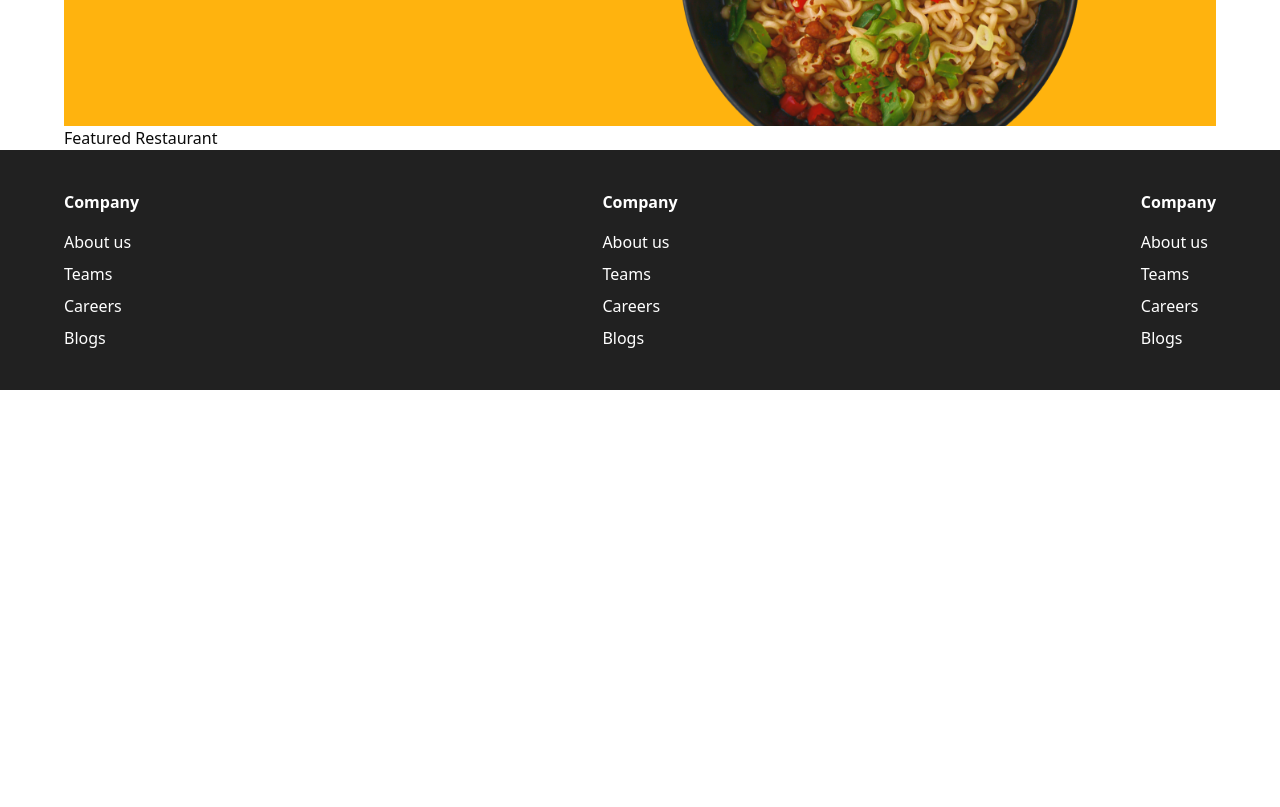
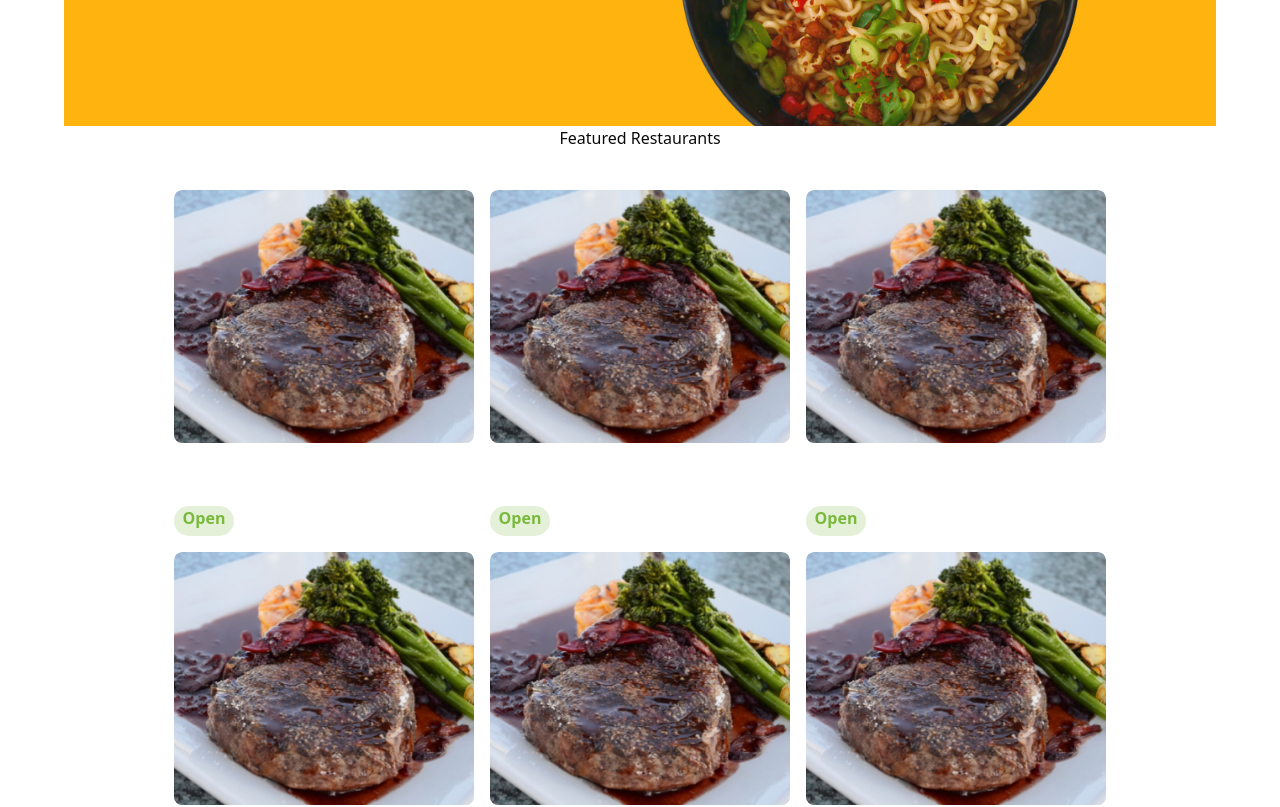
Before and after one commit to netnaho/A2SV_Frontend_Challenge, a Next.js app in the folder a2sv-interview-project/: page / in a window 1280 px wide. Shown: the part 440-1247 px from the top of the page. Before the commit the page ends 830 px from the top, so only its background shows below. Built offline with nearby package versions, Linux system fonts and the light colour scheme.

Commit message:
add FeaturedRestaurants component and integrate into Home page; enhance SingleRestaurant layout

```diff
--- a/a2sv-interview-project/src/app/page.tsx
+++ b/a2sv-interview-project/src/app/page.tsx
@@ -2,6 +2,7 @@ import Image from "next/image";
 import { Button } from "@/components/ui/button";
 import Hero from "@/components/Hero";
 import Footer from "@/components/Footer";
+import FeaturedRestaurants from "@/components/FeaturedRestaurants";
 
 export default function Home() {
   return (
@@ -25,7 +26,10 @@ export default function Home() {
           <Hero />
         </div>
         {/* Featured Restaurants */}
-        <div>Featured Restaurant</div>
+        <div>
+          <h1 className="text-center">Featured Restaurants</h1>
+          <FeaturedRestaurants />
+        </div>
       </div>
       {/* Footer */}
       <div>
--- a/a2sv-interview-project/src/components/FeaturedRestaurants.tsx
+++ b/a2sv-interview-project/src/components/FeaturedRestaurants.tsx
@@ -1,11 +1,16 @@
-import React from 'react'
+import React from "react";
+import SingleRestaurant from "./SingleRestaurant";
+
+const array = [1, 2, 3, 4, 5, 6, 7, 8, 9];
 
 const FeaturedRestaurants = () => {
   return (
-    <div>
+    <div className="my-10 flex flex-col justify-center items-center md:flex-row flex-wrap gap-4 mx-auto">
+      {array.map((item, index) => (
+        <SingleRestaurant key={index} />
+      ))}
+    </div>
+  );
+};
 
-    </div>
-  )
-}
-
-export default FeaturedRestaurants
+export default FeaturedRestaurants;
--- a/a2sv-interview-project/src/components/SingleRestaurant.tsx
+++ b/a2sv-interview-project/src/components/SingleRestaurant.tsx
@@ -1,9 +1,26 @@
-import React from 'react'
+import Image from "next/image";
+import React from "react";
 
 const SingleRestaurant = () => {
   return (
-    <div>SingleRestaurant</div>
-  )
-}
+    <div>
+      <div className="flex flex-col gap-y-2">
+        <div className="w-[300px] h-[300px] rounded-lg overflow-hidden ">
+          <Image
+            className="rounded-lg"
+            src="/image.png"
+            alt="hero"
+            width={400}
+            height={400}
+          />
+        </div>
+        <div className=""></div>
+        <div className="w-[60px] h-[30px] text-center rounded-full bg-[#79B93C33] text-[#79B93C] font-bold">
+          Open
+        </div>
+      </div>
+    </div>
+  );
+};
 
-export default SingleRestaurant
+export default SingleRestaurant;
```
Also changed, not shown: a2sv-interview-project/public/Image.png (added).
